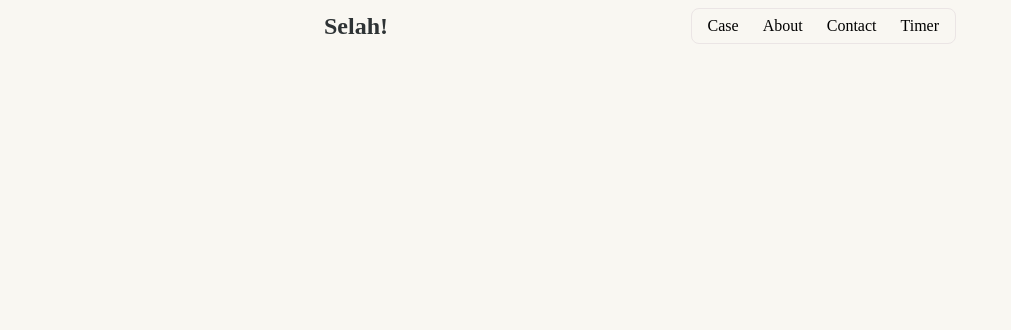
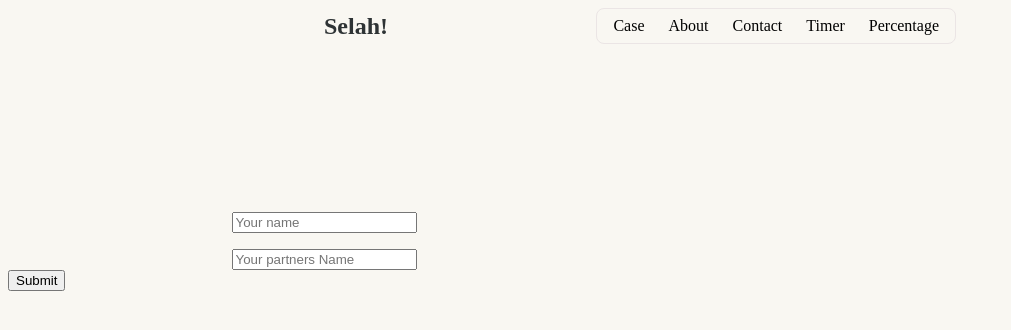
Before and after one commit to byfolarin/Selah, a React (Vite) app in the folder Selah/: page /Percentage in a window 1280 px wide. Shown: the top 330 px of the page, without its empty margins (0-1011 px from the left). Built offline with nearby package versions, Linux system fonts and the light colour scheme; a web font is replaced by a local one.

Commit message:
updated percentage index

```diff
--- a/Selah/src/App.jsx
+++ b/Selah/src/App.jsx
@@ -3,6 +3,7 @@ import Case from './components/website/Case'
 import Contact from './components/website/Contact'
 import Website from './components/website/Website'
 import Timer from './components/website/Timer'
+import Percentage from './components/website/Percentage'
 import {Routes,Route, Link} from 'react-router-dom'
 
 
@@ -20,6 +21,7 @@ function App() {
                           <Link to="/About" className='navv'>About</Link>
                           <Link to="/Contact" className='navv'>Contact</Link>
                           <Link to="/Timer" className='navv'>Timer</Link>
+                          <Link to="/Percentage" className='navv'>Percentage</Link>
                         </ul>
                     </nav>
                   </div>
@@ -32,6 +34,7 @@ function App() {
                   <Route path='/Case' element={ <Case />} />
                   <Route path='/Contact' element={ <Contact/>} />
                   <Route path='/Timer' element={ <Timer/>} />
+                  <Route path='/Percentage' element={ <Percentage/>} />
                   </Routes>
     </>
   )
--- /dev/null
+++ b/Selah/src/components/website/Percentage.jsx
@@ -0,0 +1,22 @@
+import React, { useState } from 'react'
+
+const Percentage = () => {
+
+            const [types,setTypes] = useState("")
+            const [tipes, setTipes] = useState("")
+
+
+  return (
+    <div className='contains'>
+
+    <div className="inputss">
+      <input type="text" value={types} placeholder='Your name' />
+      <input type="text" value={tipes} placeholder='Your partners Name'/>
+    </div>
+
+    <button className='submit-btn'>Submit</button>
+    </div>
+  )
+}
+
+export default Percentage
--- a/Selah/src/components/website/Timer.jsx
+++ b/Selah/src/components/website/Timer.jsx
@@ -5,16 +5,17 @@ const Timer = () => {
   const [minute, setMinute] = useState('00');
   const [seconds, setSeconds] = useState('00');
 
-  useEffect(() => {
+useEffect(() => {
     const timerId = setInterval(() => {
       const date = new Date();
-      const hours = date.getHours().toString().padStart(2, '0');
-      const minutes = date.getMinutes().toString().padStart(2, '0');
-      const seconds = date.getSeconds().toString().padStart(2, '0');
+      const hours = date.getHours();
+      const minutes = date.getMinutes();
+      const seconds = date.getSeconds();
 
       setHour(hours);
       setMinute(minutes);
       setSeconds(seconds);
+
     }, 1000);
 
     return () => clearInterval(timerId);
--- a/Selah/src/index.css
+++ b/Selah/src/index.css
@@ -195,3 +195,23 @@ h3{
   align-items: center;
   justify-content: center;
 }
+
+
+
+/* Percentage */
+
+.contains{
+  width: 50%;
+}
+
+.inputss{
+  display: flex;
+  flex-direction: column;
+  gap: 16px;
+  align-items: center;
+  justify-content: center;
+}
+
+.submit-btn{
+
+}
```
